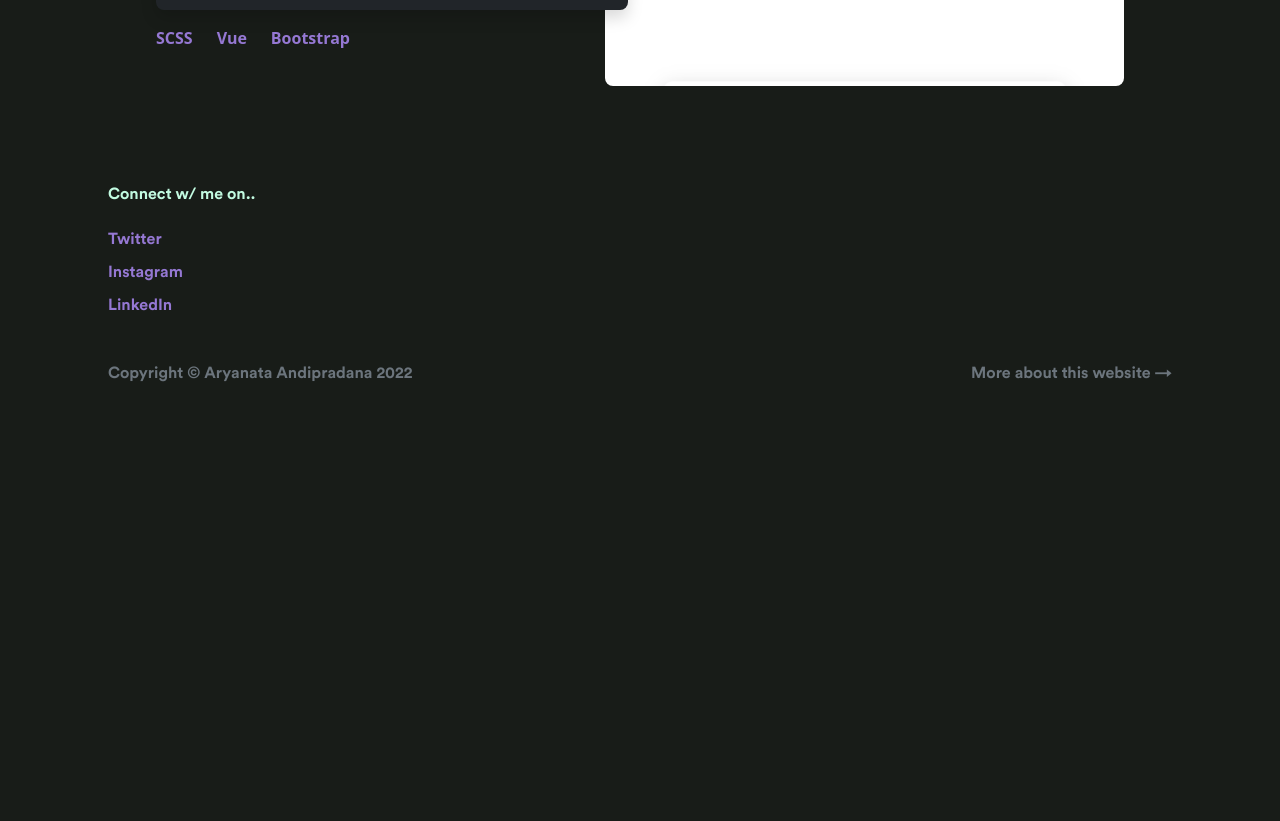
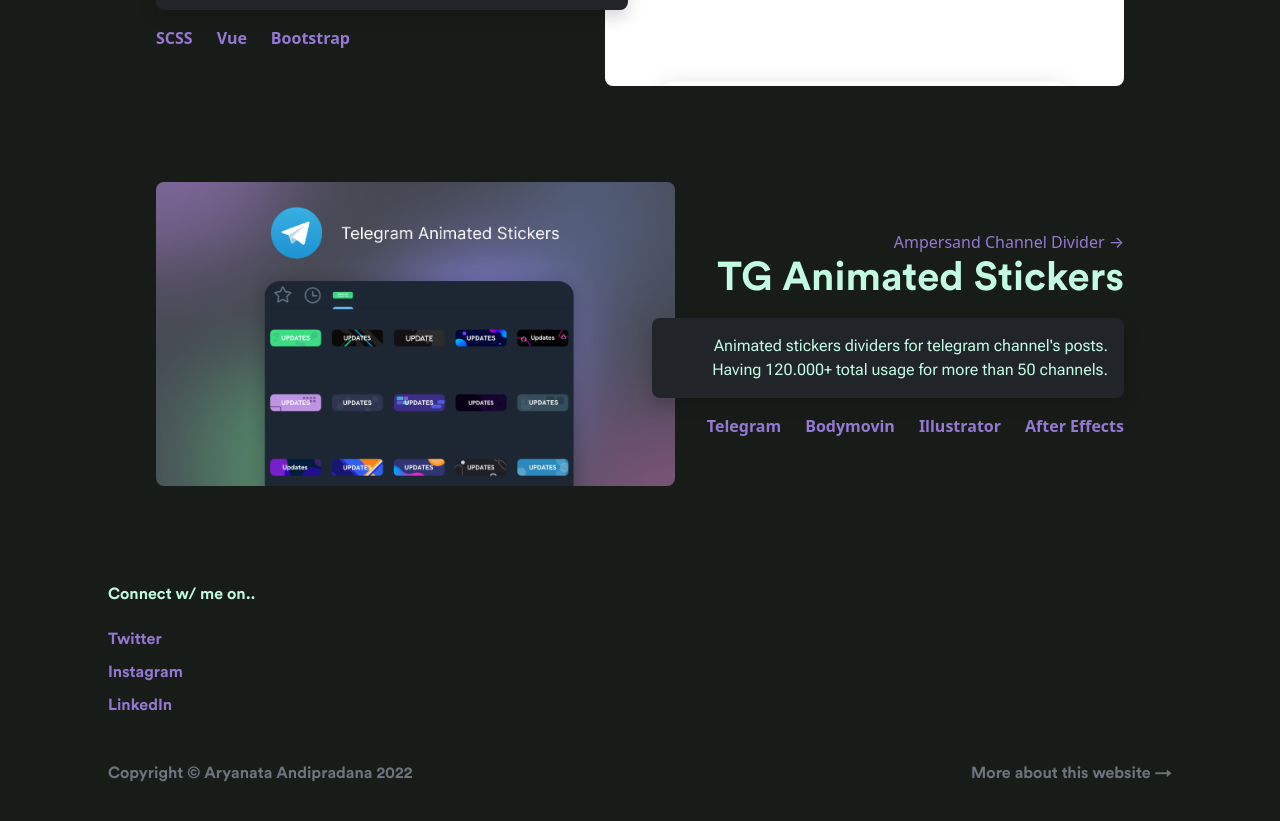
Before and after one commit to aryanataandi/aryanataandi-react, a React (Create React App) app: page / in a window 1280 px wide. Shown: the part 2428-3249 px from the top of the page. Before the commit the page ends 2853 px from the top, so only its background shows below. Built offline with nearby package versions, Linux system fonts and the light colour scheme.

Commit message:
added more project

```diff
--- a/src/components/Project.jsx
+++ b/src/components/Project.jsx
@@ -2,12 +2,14 @@
 import parse from 'html-react-parser';
 import komodoImage from '../assets/project-komodo.png';
 import skbImage from '../assets/project-skb.png';
+import tgsImage from '../assets/project-tgs.png';
 
 const Project = () => {
   const projects = [
     {
       id: 1,
-      link: 'belanja.skb.salatiga.go.id',
+      link: 'https://belanja.skb.salatiga.go.id',
+      taglink: 'belanja.skb.salatiga.go.id',
       title: 'SKB Online Shop',
       img: skbImage,
       desc: `
@@ -18,7 +20,8 @@
     },
     {
       id: 2,
-      link: 'komodo-os.my.id',
+      link: 'https://komodo-os.my.id',
+      taglink: 'komodo-os.my.id',
       title: 'Komodo OS Website',
       img: komodoImage,
       desc: `
@@ -26,6 +29,18 @@
       Provides information & latest releases of many devices by the Komodo OS team.
       `,
       tech: ['SCSS', 'Vue', 'Bootstrap'],
+    },
+    {
+      id: 3,
+      link: 'https://t.me/addstickers/AmpersandChannelDividerID',
+      taglink: 'Ampersand Channel Divider',
+      title: 'TG Animated Stickers',
+      img: tgsImage,
+      desc: `
+      Animated stickers dividers for telegram channel's posts.
+      Having 120.000+ total usage for more than 50 channels.
+      `,
+      tech: ['Telegram', 'Bodymovin', 'Illustrator', 'After Effects'],
     },
   ];
 
@@ -38,8 +53,8 @@
           </div>
           <div className="col-12 col-lg-6 d-flex text-lg-end">
             <div className="props my-auto">
-              <a href={`https://${props.link}/`} className="text-decoration-none" target="_blank">
-                {props.link} &rarr;
+              <a href={props.link} className="text-decoration-none" target="_blank">
+                {props.taglink} &rarr;
               </a>
               <h1 className="display-6">{props.title}</h1>
               <div className="card border-0 shadow rounded-3 bg-dark my-3">
@@ -65,8 +80,8 @@
         <div className="row py-3 py-lg-5">
           <div className="col-12 col-lg-6 d-flex">
             <div className="props my-auto">
-              <a href={`https://${props.link}/`} className="text-decoration-none" target="_blank">
-                {props.link} &rarr;
+              <a href={props.link} className="text-decoration-none" target="_blank">
+                {props.taglink} &rarr;
               </a>
               <h1 className="display-6">{props.title}</h1>
               <div className="card border-0 shadow rounded-3 bg-dark my-3">
@@ -94,9 +109,9 @@
       {projects.map((project) => (
         <>
           {project.id % 2 !== 0 ? (
-            <LayoutOdd id={project.id} link={project.link} title={project.title} img={project.img} desc={project.desc} tech={project.tech} />
+            <LayoutOdd id={project.id} link={project.link} taglink={project.taglink} title={project.title} img={project.img} desc={project.desc} tech={project.tech} />
           ) : (
-            <LayoutEven id={project.id} link={project.link} title={project.title} img={project.img} desc={project.desc} tech={project.tech} />
+            <LayoutEven id={project.id} link={project.link} taglink={project.taglink} title={project.title} img={project.img} desc={project.desc} tech={project.tech} />
           )}
         </>
       ))}
```
Also changed, not shown: src/assets/project-skb.png, src/assets/project-tgs.png (added).
